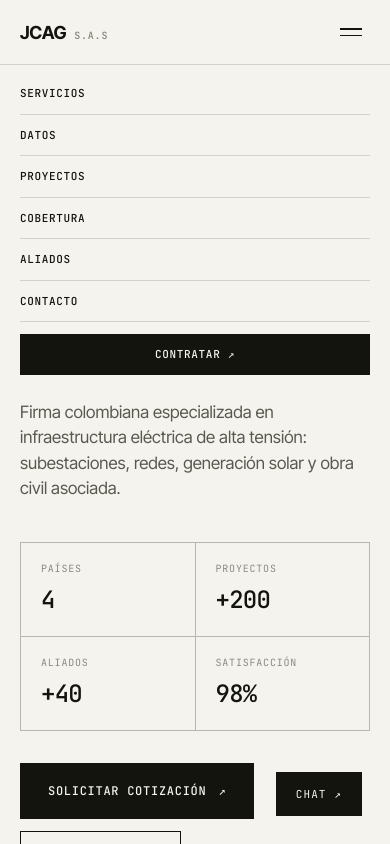
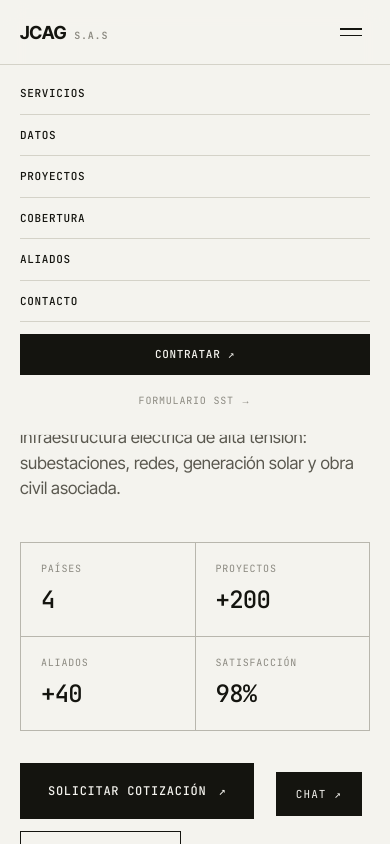
Before and after one commit to poethy/JCAG, a Next.js app: page / in a window 390 px wide. Both pictures are taken after a click on the button "Abrir menú". Shown: the top 844 px of the page. Built offline with nearby package versions, Linux system fonts and the light colour scheme.

Commit message:
fix: add SST link to mobile nav menu

```diff
--- a/src/components/Header.tsx
+++ b/src/components/Header.tsx
@@ -235,6 +235,23 @@ export default function Header() {
           >
             Contratar ↗
           </a>
+          <a
+            href="/sst"
+            onClick={() => setOpen(false)}
+            style={{
+              display: "block",
+              marginTop: 8,
+              padding: "10px 0",
+              fontFamily: "var(--f-mono)",
+              fontSize: 10,
+              letterSpacing: "0.08em",
+              textTransform: "uppercase",
+              color: "var(--g-3)",
+              textAlign: "center",
+            }}
+          >
+            Formulario SST →
+          </a>
         </div>
       )}
 
```
